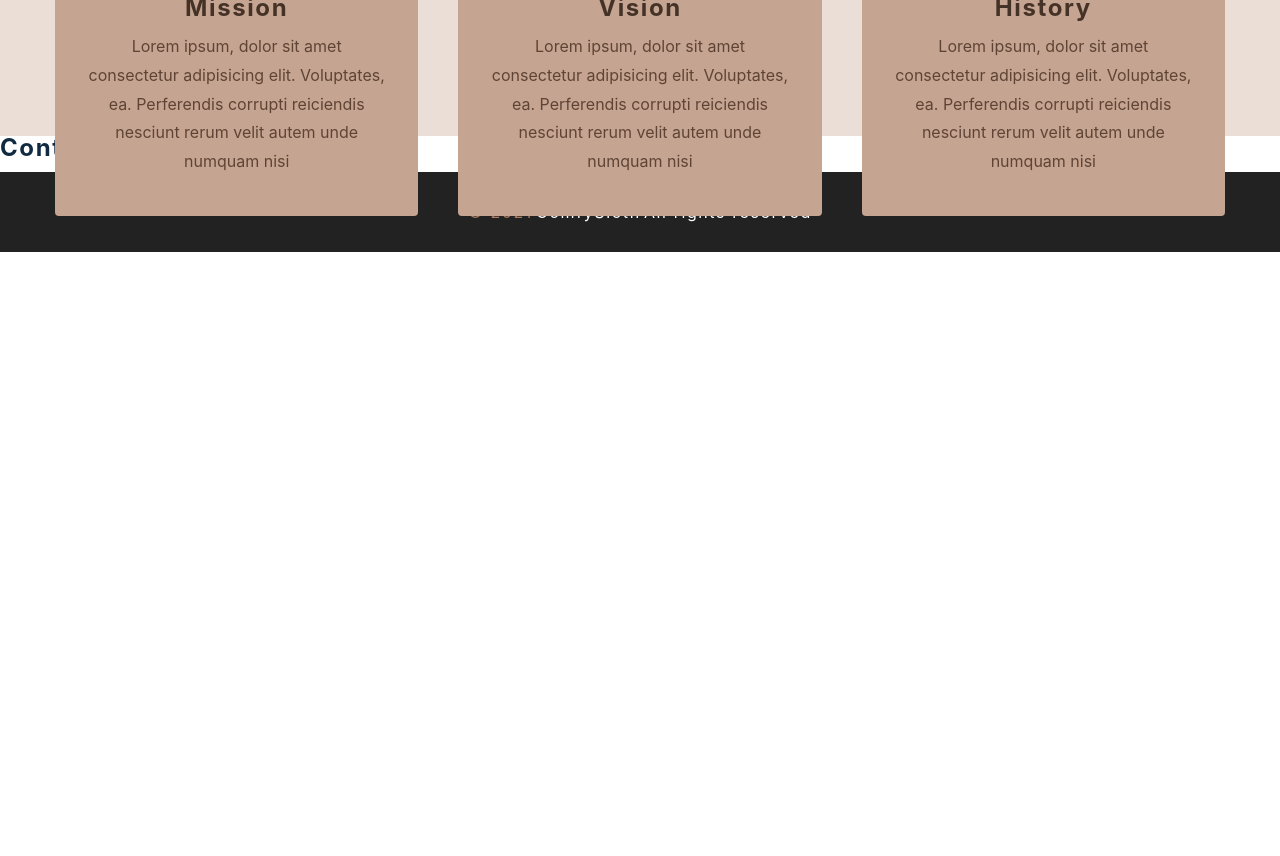
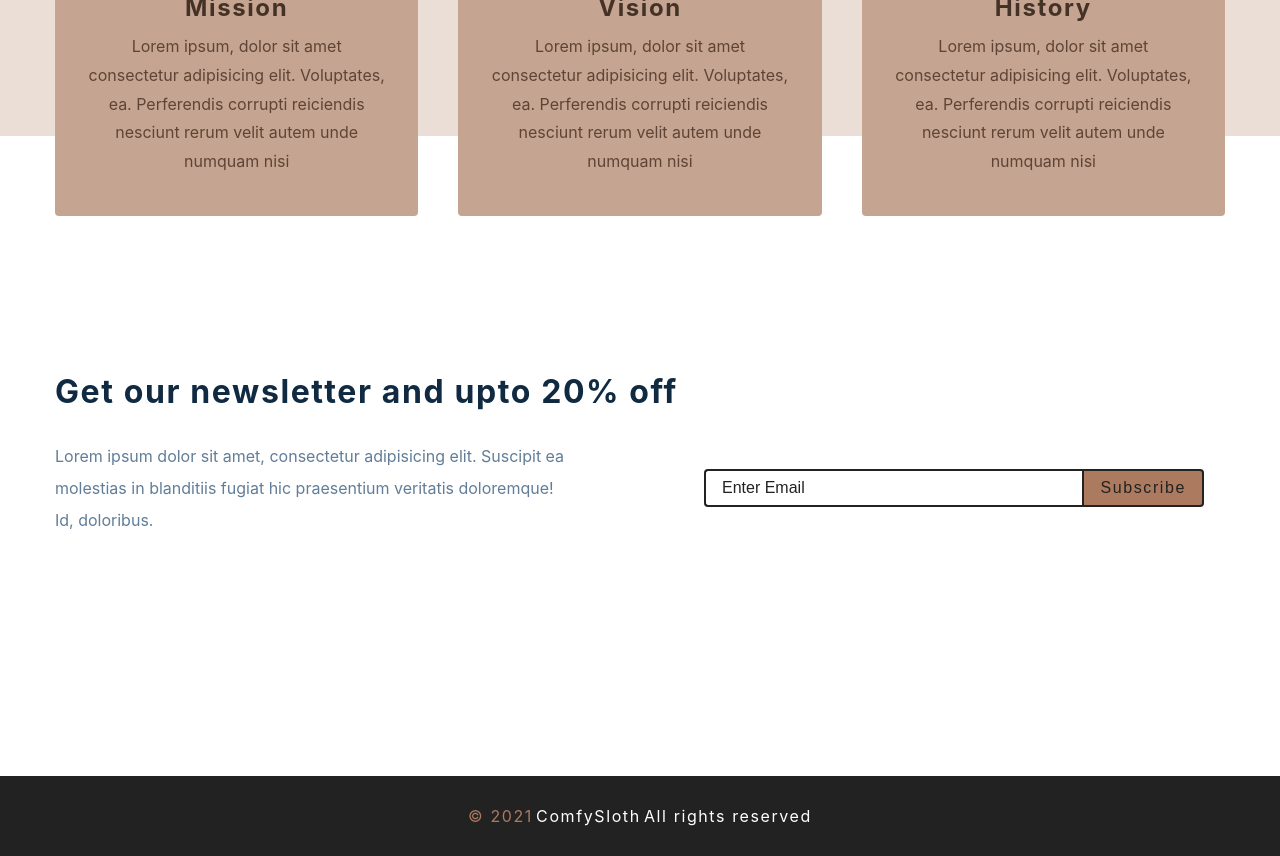
Before and after one commit to soumikmofficial/e-commerce_react_comfy_sloth, a React (Create React App) app: page / in a window 1280 px wide. Shown: the part 1200-2056 px from the top of the page. Before the commit the page ends 1452 px from the top, so only its background shows below. Built offline with nearby package versions, Linux system fonts and the light colour scheme; the HTML template or start-up script is replaced by a standard one.

Commit message:
contact section styled

```diff
--- a/src/components/Contact.js
+++ b/src/components/Contact.js
@@ -1,9 +1,32 @@
-import React from 'react'
-import styled from 'styled-components'
+import React from "react";
+import styled from "styled-components";
 
 const Contact = () => {
-  return <h4>contact section</h4>
-}
+  return (
+    <Wrapper>
+      <div className="section-center">
+        <h3>Get our newsletter and upto 20% off</h3>
+        <div className="content">
+          <p>
+            Lorem ipsum dolor sit amet, consectetur adipisicing elit. Suscipit
+            ea molestias in blanditiis fugiat hic praesentium veritatis
+            doloremque! Id, doloribus.
+          </p>
+          <form className="contact-form">
+            <input
+              type="email"
+              className="form-input"
+              placeholder="enter email"
+            />
+            <button type="submit" className="submit-btn">
+              Subscribe
+            </button>
+          </form>
+        </div>
+      </div>
+    </Wrapper>
+  );
+};
 const Wrapper = styled.section`
   padding: 5rem 0;
   h3 {
@@ -67,6 +90,6 @@
   @media (min-width: 1280px) {
     padding: 15rem 0;
   }
-`
+`;
 
-export default Contact
+export default Contact;
```
